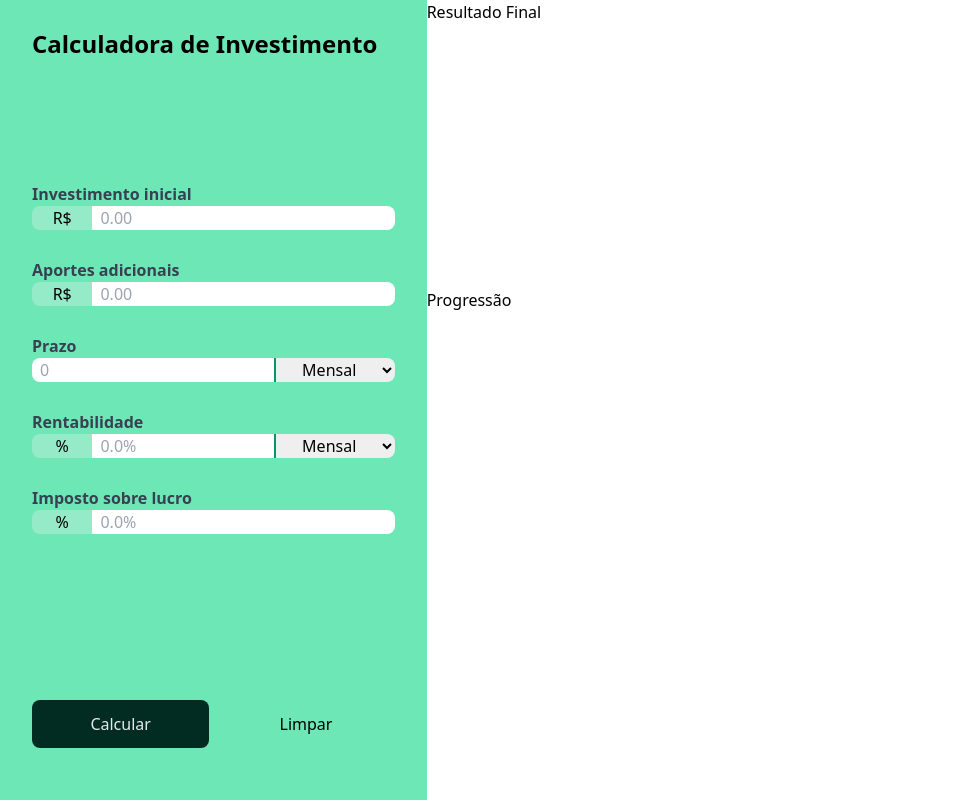
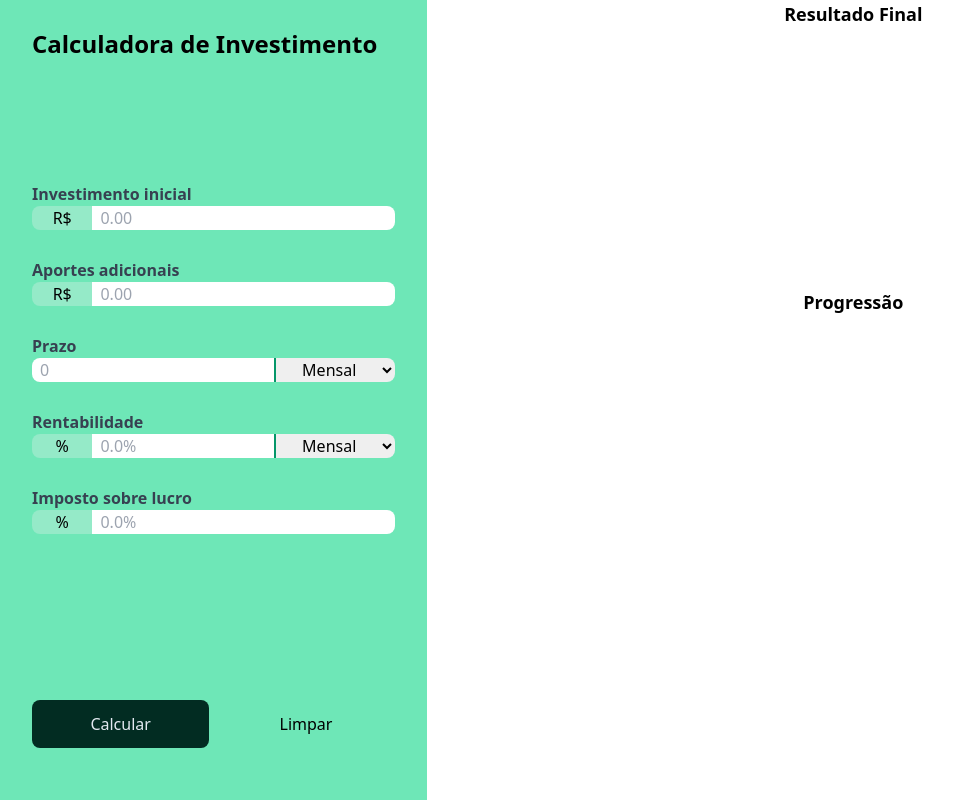
Before and after one commit to jgtsuchiya/calculadoraInvestimento, a website built with Vite: page index.html in a window 1280 px wide. Shown: the whole page, without its empty margins (0-953 px from the left). Built offline with nearby package versions, Linux system fonts and the light colour scheme.

Commit message:
ajuste de tela

```diff
--- a/index.html
+++ b/index.html
@@ -74,14 +74,14 @@
       <button id="clear-form" class="w-1/2 rounded-lg hover:bg-emerald-500">Limpar</button>
     </div>
   </aside>
-  <main class="h-full">
-    <section id="charts-containers">
-      <div class="h-[36dvh]">
-        <p>Resultado Final</p>
+  <main class="row-span-2 col-span-2">
+    <section id="charts-containers" class="h-full">
+      <div class="h-[36%] flex flex-col items-center pb-10">
+        <p class="font-bold text-lg">Resultado Final</p>
         <canvas id="final-money-chart"></canvas>
       </div>
-      <div class="h-[56dvh]">
-        <p>Progressão</p>
+      <div class="h-[56% flex flex-col items-center">
+        <p class="font-bold text-lg">Progressão</p>
         <canvas id="progression"></canvas>
       </div>
     </section>
```
